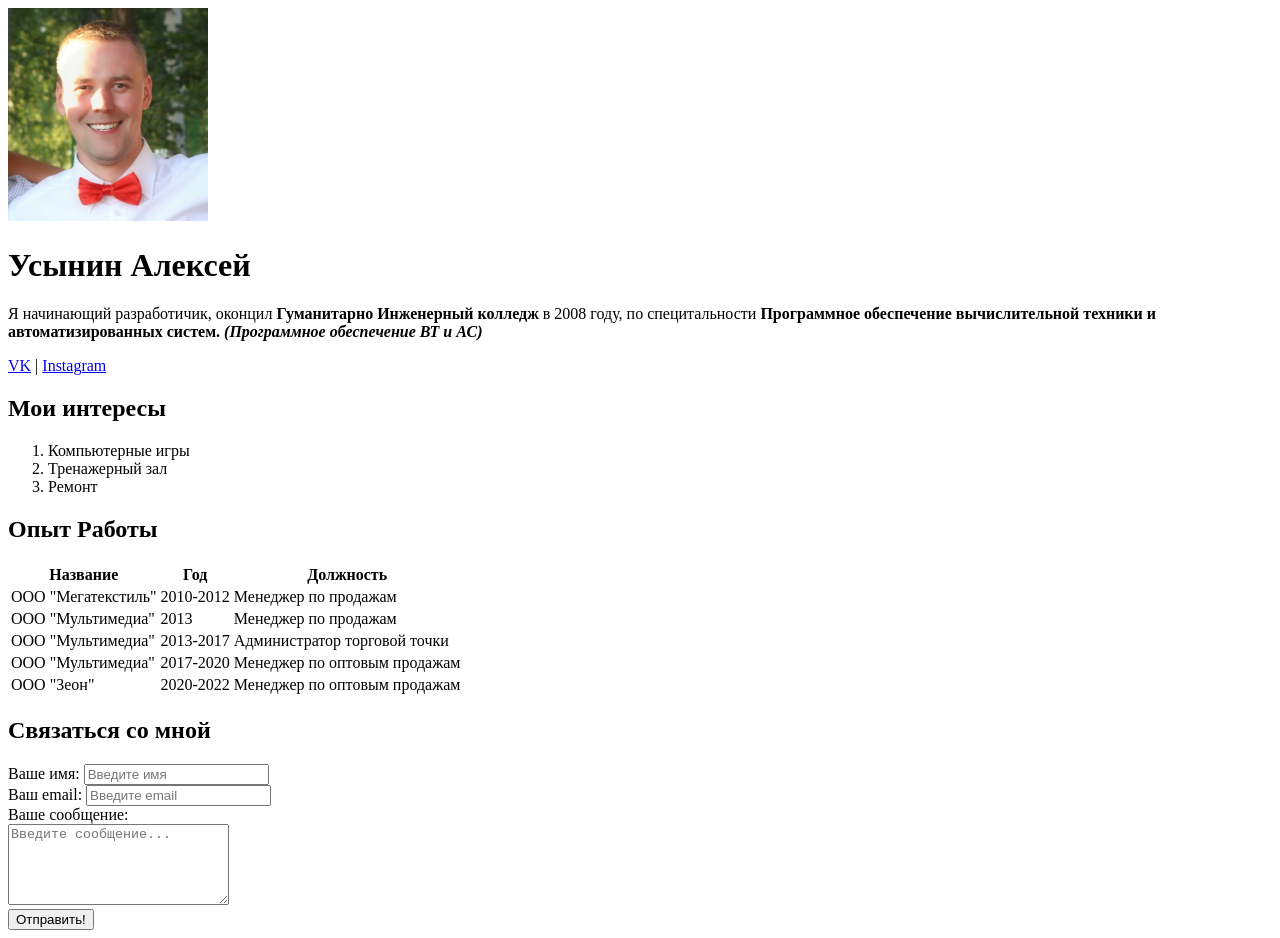
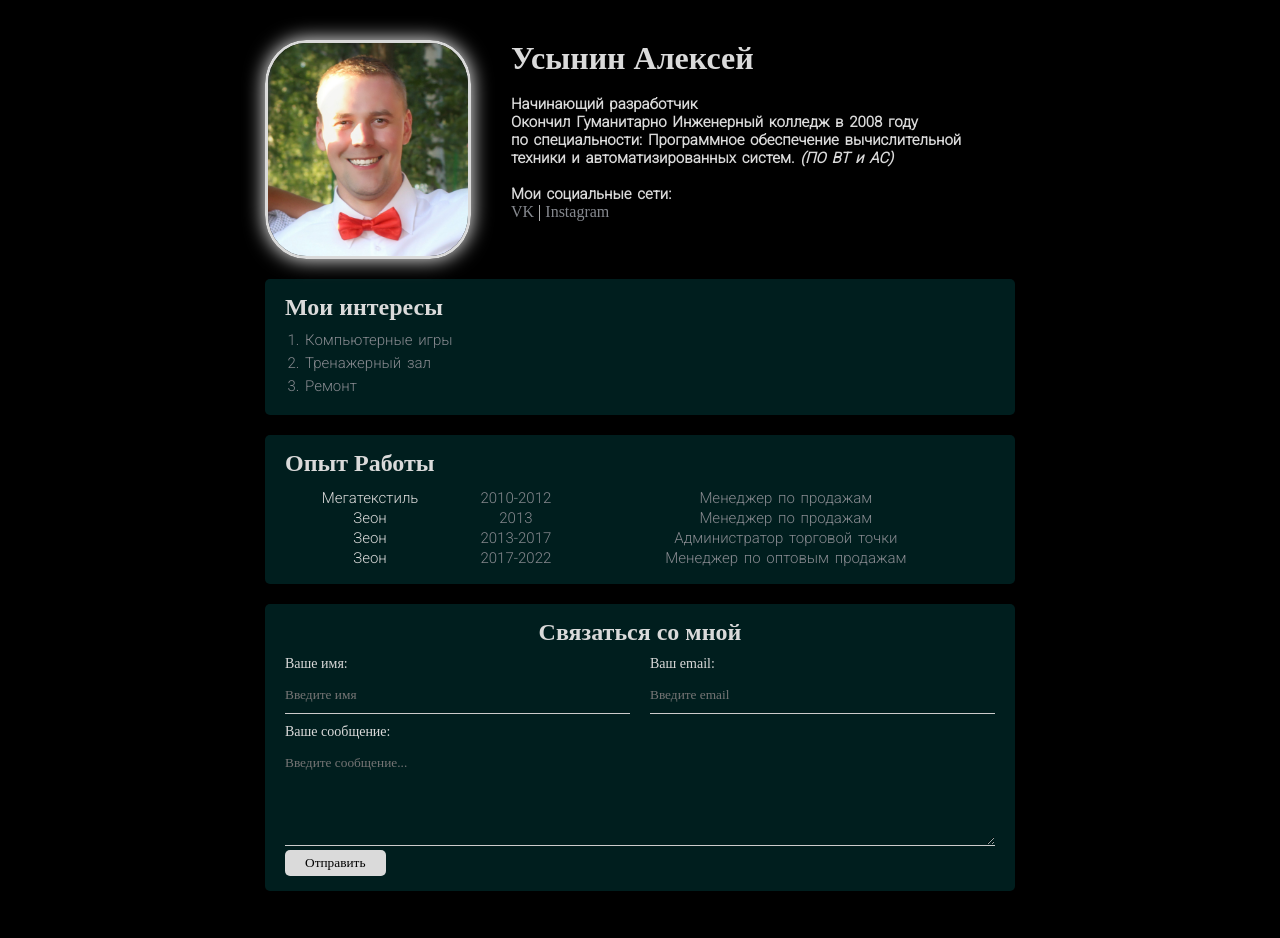
Before and after one commit to AlekseyUsynin/Resume, a plain HTML site: page index.html in a window 1280 px wide. After the commit the page ends 911 px from the top, so only its background shows below. Drawn offline with Linux system fonts and the light colour scheme.

Commit message:
add styles

```diff
--- a/index.html
+++ b/index.html
@@ -5,97 +5,113 @@
     <title>Мое резюме</title>
     <meta name="keywords" content="HTML, CSS, resume" />
     <meta name="description" content="Усынин Алексей, резюме" />
+    <link
+      rel="stylesheet"
+      href="
+    style.css"
+    />
   </head>
   <body>
-    <img
-      src="my foto.jpg"
-      alt="Усынин Алексей"
-      width="200
-    "
-    />
+    <div class="container">
+      <div class="info">
+        <img src="my foto.jpg" alt="Усынин Алексей" class="avatar" />
+        <div class="info-text">
           <h1>Усынин Алексей</h1>
+          <br />
 
+          <div>
             <p>
-      Я начинающий разработичик, оконцил
-      <strong>Гуманитарно Инженерный колледж</strong> в 2008 году, по
-      специтальности
-      <strong
-        >Программное обеспечение вычислительной техники и автоматизированных
-        систем. <em>(Программное обеспечение ВТ и АС)</em></strong
-      >
+              Начинающий разработчик <br />
+              Окончил Гуманитарно Инженерный колледж в 2008 году <br />
+              по специальности: Программное обеспечение вычислительной техники и
+              автоматизированных систем.
+              <em>(ПО ВТ и АС)</em>
             </p>
+            <br />
+          </div>
+          <p>Мои социальные сети:</p>
+
           <a href="https://vk.com/a.usynin" target="_blank">VK</a>
           |
           <a href="https://www.instagram.com/" target="_blank">Instagram</a>
+          <a href=""></a>
+        </div>
+      </div>
+      <div class="card bg-green">
+        <h2>Мои интересы</h2>
 
-    <h2>Мои интересы</h2>
-    <ol>
+        <ol class="list">
           <li>Компьютерные игры</li>
           <li>Тренажерный зал</li>
           <li>Ремонт</li>
         </ol>
+      </div>
 
+      <div class="card bg-green">
         <h2>Опыт Работы</h2>
-    <table>
-      <thead>
+        <table class="table">
+          <!-- <thead>
             <tr>
               <th>Название</th>
               <th>Год</th>
               <th>Должность</th>
             </tr>
-      </thead>
+          </thead> -->
           <tbody>
             <tr>
-          <td>ООО "Мегатекстиль"</td>
+              <td>Мегатекстиль</td>
               <td>2010-2012</td>
               <td>Менеджер по продажам</td>
             </tr>
             <tr>
-          <td>ООО "Мультимедиа"</td>
+              <td>Зеон</td>
               <td>2013</td>
               <td>Менеджер по продажам</td>
             </tr>
             <tr>
-          <td>ООО "Мультимедиа"</td>
+              <td>Зеон</td>
               <td>2013-2017</td>
               <td>Администратор торговой точки</td>
             </tr>
             <tr>
-          <td>ООО "Мультимедиа"</td>
-          <td>2017-2020</td>
-          <td>Менеджер по оптовым продажам</td>
-        </tr>
-        <tr>
-          <td>ООО "Зеон"</td>
-          <td>2020-2022</td>
+              <td>Зеон</td>
+              <td>2017-2022</td>
               <td>Менеджер по оптовым продажам</td>
             </tr>
           </tbody>
         </table>
+      </div>
 
+      <div class="card bg-green">
+        <form class="form">
           <h2>Связаться со мной</h2>
-    <form>
-      <div>
+
+          <div class="form-row">
+            <div class="form-group">
               <label for="text">Ваше имя:</label>
               <input type="text" id="text" placeholder="Введите имя" />
             </div>
-      <div>
+
+            <div class="form-group">
               <label for="email">Ваш email:</label>
               <input type="email" id="email" placeholder="Введите email" />
             </div>
-      <div>
+          </div>
+
+          <div class="form-group">
             <label for="massage">Ваше сообщение:</label>
-        <br />
+
             <textarea
               id="massage"
-          cols="25
-        "
-          rows="5
-        "
+              cols="25"
+              rows="5"
               placeholder="Введите сообщение..."
             ></textarea>
           </div>
-      <button type="submit">Отправить!</button>
+
+          <input class="btn" type="submit" value="Отправить" />
         </form>
+      </div>
+    </div>
   </body>
 </html>
--- /dev/null
+++ b/style.css
@@ -0,0 +1,170 @@
+@import url("https://fonts.googleapis.com/css2?family=Roboto:wght@300&display=swap");
+* {
+  margin: 0;
+  padding: 0;
+}
+.container {
+  max-width: 750px;
+  margin: auto;
+  padding-top: 30px;
+}
+ol,
+tbody,
+p {
+  font-size: 15px;
+  font-family: Roboto, sans-serif;
+  word-spacing: 2px;
+}
+
+td {
+  text-align: center; /* Выравниваем текст по центру ячейки */
+}
+
+body {
+  color: #dadada;
+  background: #000000;
+  margin: 10px;
+}
+
+a {
+  color: #86898f;
+  text-decoration: none;
+}
+
+a:hover {
+  text-decoration: underline;
+}
+
+a:active {
+  color: #00eeff;
+}
+
+a:visited {
+  color: rgb(63, 63, 63);
+}
+
+.card {
+  border-radius: 5px;
+  padding: 15px 20px;
+  margin-bottom: 20px;
+}
+
+.card h2 {
+  margin-bottom: 10px;
+}
+
+.bg-green {
+  background: rgb(0, 30, 30);
+}
+
+.avatar {
+  width: 200px;
+  border: 3px solid #dadada;
+  border-radius: 20%;
+  box-shadow: 0px 0px 20px rgb(255, 255, 255);
+}
+
+.info {
+  margin-bottom: 20px;
+  display: flex;
+}
+
+.info-text {
+  margin-left: 40px;
+}
+
+.info-text p {
+  font-size: italic;
+  font-weight: bold;
+  margin: 0;
+}
+
+@media (max-width: 650px) {
+  .info {
+    display: block;
+    text-align: center;
+  }
+}
+
+.btn {
+  background: #dadada;
+  padding: 5px 20px;
+  color: #000000;
+  border: #fff;
+  font-family: inherit;
+  cursor: pointer;
+  border-radius: 5px;
+}
+
+.btn:hover {
+  opacity: 0.8;
+}
+
+.list {
+  padding: 0 20px;
+}
+
+.list li {
+  color: #86898f;
+  margin-bottom: 5px;
+}
+
+.table {
+  width: 100%;
+}
+
+.tabke td {
+  padding-bottom: 10px;
+}
+
+.table td:nth-child(2),
+.table td:nth-child(3) {
+  color: #86898f;
+}
+
+.form h2 {
+  text-align: center;
+}
+.form-row {
+  margin-bottom: 10px;
+  display: flex;
+}
+
+.form-row .form-group {
+  margin-right: 20px;
+  width: 50%;
+}
+
+@media (max-width: 650px) {
+  .form-row {
+    display: block;
+  }
+  .form-row .form-group {
+    width: 100%;
+    margin-right: 0;
+    margin-bottom: 10px;
+  }
+}
+
+.form-row .form-group:last-child {
+  margin-right: 0;
+}
+
+.form-group label {
+  display: block;
+  font-size: 14px;
+  color: #dadada;
+}
+
+.form-group input,
+.form-group textarea {
+  width: 100%;
+  box-sizing: border-box;
+  border: none;
+  background: transparent;
+  border-bottom: 1px solid #ccc;
+  color: rgb(134, 137, 143);
+  padding: 15px 0 10px;
+  outline: none;
+  font-family: inherit;
+}
```
Lines whose indentation alone changed are shown as unchanged.
